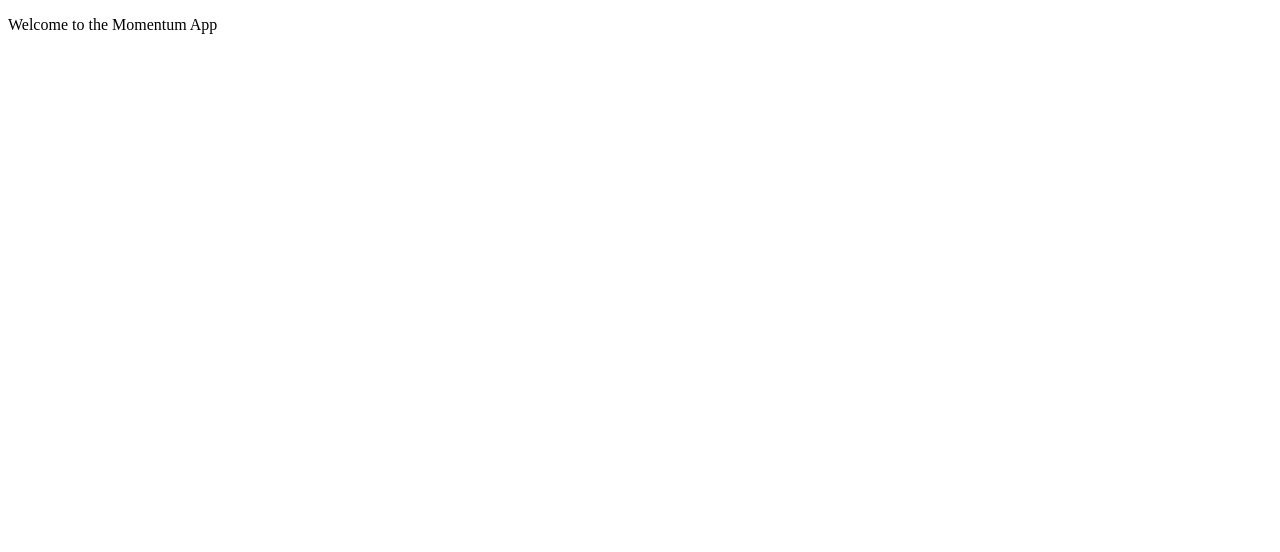
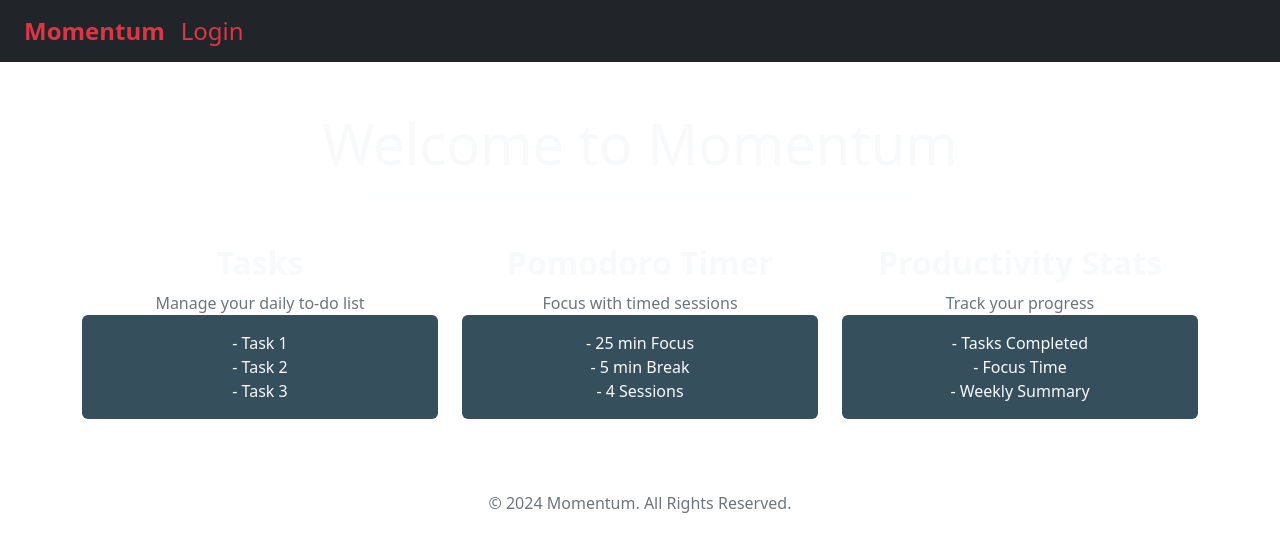
Before and after one commit to Keerthi-Vijaibabu/Momentum-, an Angular app: page / in a window 1280 px wide. Shown: the top 552 px of the page. Built offline with nearby package versions, Linux system fonts and the light colour scheme.

Commit message:
Homepage Created The UI for the Homepage has been started on There are a few more add on to be done A mockup for the final UI design has been added

```diff
--- a/angular.json
+++ b/angular.json
@@ -27,8 +27,9 @@
               }
             ],
             "styles": [
-              "src/styles.css"
-            ],
+               "src/styles.css",
+               "node_modules/bootstrap/dist/css/bootstrap.min.css"
+           ],
             "scripts": [],
             "server": "src/main.server.ts",
             "outputMode": "server",
@@ -96,7 +97,8 @@
               }
             ],
             "styles": [
-              "src/styles.css"
+              "src/styles.css",
+              "node_modules/bootstrap/dist/css/bootstrap.min.css"
             ],
             "scripts": []
           }
--- a/package.json
+++ b/package.json
@@ -22,6 +22,7 @@
     "@angular/platform-server": "^19.0.0",
     "@angular/router": "^19.0.0",
     "@angular/ssr": "^19.0.5",
+    "bootstrap": "^5.3.3",
     "express": "^4.18.2",
     "rxjs": "~7.8.0",
     "tslib": "^2.3.0",
--- a/src/app/app.component.css
+++ b/src/app/app.component.css
@@ -0,0 +1,28 @@
+body {
+    background-color: #1c2b36; /* Dark background for a calming look */
+    font-family: Arial, sans-serif;
+  }
+
+  .navbar-brand, .nav-link {
+    font-size: 1.5rem;
+  }
+
+  h1, h2 {
+    color: #E8E8E8; /* Soft white text for titles */
+  }
+
+  hr {
+    border: none;
+    height: 3px;
+    background-color: #E8E8E8;
+  }
+
+  .bg-secondary {
+    background-color: #354f5c !important; /* Slightly lighter shade for card backgrounds */
+    border-radius: 8px;
+  }
+
+  p {
+    margin: 0;
+    font-size: 1rem;
+  }
--- a/src/app/app.component.html
+++ b/src/app/app.component.html
@@ -1,3 +1,58 @@
-<p>
-  Welcome to the Momentum App
-</p>
+<!-- Header Section -->
+<nav class="navbar navbar-expand-lg navbar-dark bg-dark px-4">
+  <a class="navbar-brand text-danger fw-bold" href="#">Momentum</a>
+  <div class="ml-auto">
+    <a class="nav-link text-danger" href="#">Login</a>
+  </div>
+</nav>
+
+<!-- Title Section -->
+<div class="container text-center mt-5">
+  <h1 class="display-4 text-light">Welcome to Momentum</h1>
+  <hr class="bg-light w-50 mx-auto" />
+</div>
+
+<!-- Main Content Section -->
+<div class="container mt-5">
+  <div class="row text-center">
+
+    <!-- Tasks Section -->
+    <div class="col-12 col-md-4 mb-4">
+      <h2 class="text-light fw-bold">Tasks</h2>
+      <p class="text-secondary">Manage your daily to-do list</p>
+      <div class="bg-secondary p-3 rounded">
+        <p class="text-light">- Task 1</p>
+        <p class="text-light">- Task 2</p>
+        <p class="text-light">- Task 3</p>
+      </div>
+    </div>
+
+    <!-- Pomodoro Timer Section -->
+    <div class="col-12 col-md-4 mb-4">
+      <h2 class="text-light fw-bold">Pomodoro Timer</h2>
+      <p class="text-secondary">Focus with timed sessions</p>
+      <div class="bg-secondary p-3 rounded">
+        <p class="text-light">- 25 min Focus</p>
+        <p class="text-light">- 5 min Break</p>
+        <p class="text-light">- 4 Sessions</p>
+      </div>
+    </div>
+
+    <!-- Productivity Stats Section -->
+    <div class="col-12 col-md-4 mb-4">
+      <h2 class="text-light fw-bold">Productivity Stats</h2>
+      <p class="text-secondary">Track your progress</p>
+      <div class="bg-secondary p-3 rounded">
+        <p class="text-light">- Tasks Completed</p>
+        <p class="text-light">- Focus Time</p>
+        <p class="text-light">- Weekly Summary</p>
+      </div>
+    </div>
+
+  </div>
+</div>
+
+<!-- Footer -->
+<footer class="text-center text-secondary mt-5 mb-3">
+  &copy; 2024 Momentum. All Rights Reserved.
+</footer>
--- a/src/app/home/home.component.css
+++ b/src/app/home/home.component.css
@@ -4,3 +4,7 @@ p{
   color: #333; /* Dark gray text color */
   margin-bottom: 16px; /* Adds spacing below paragraphs */
 }
+
+body{
+  background-color: #000;
+}
```
Also changed, not shown: src/assets/mockup.png (added), 1 other file (tests, documents, lock files or other folders).
